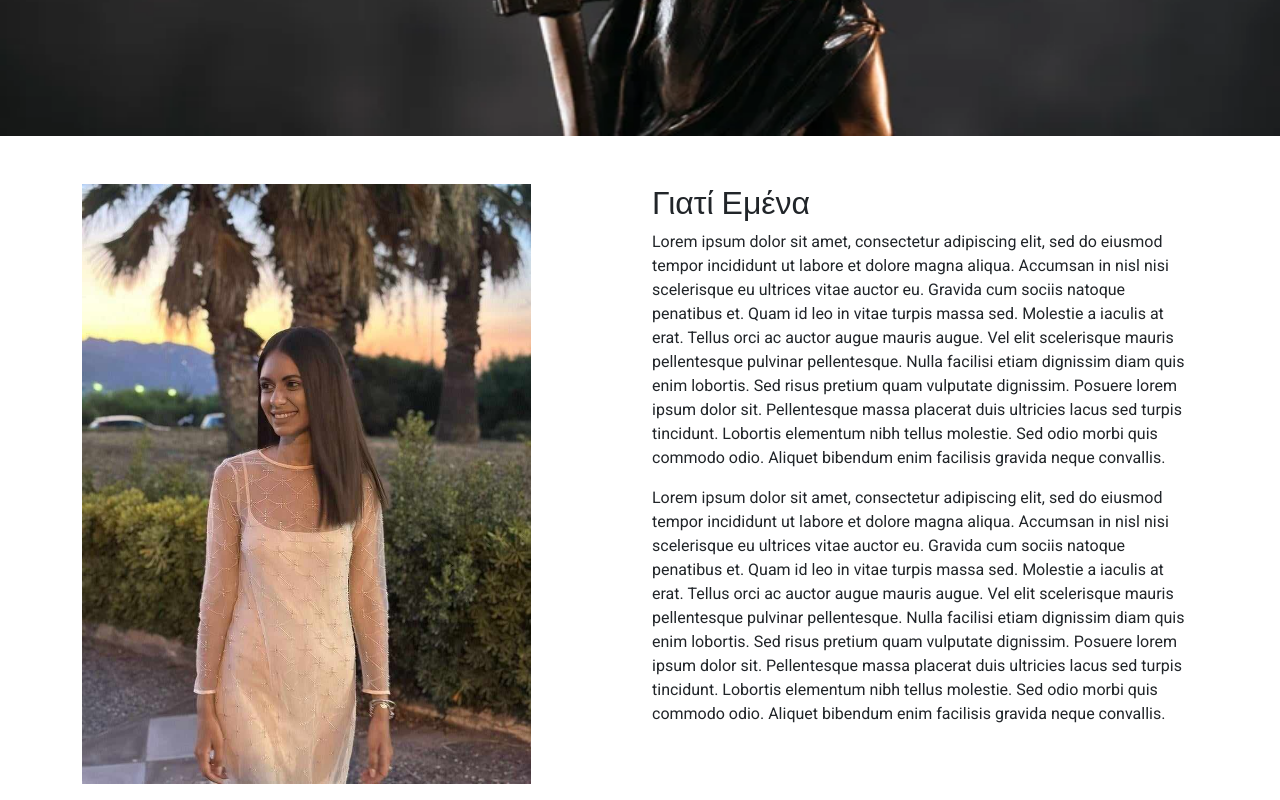
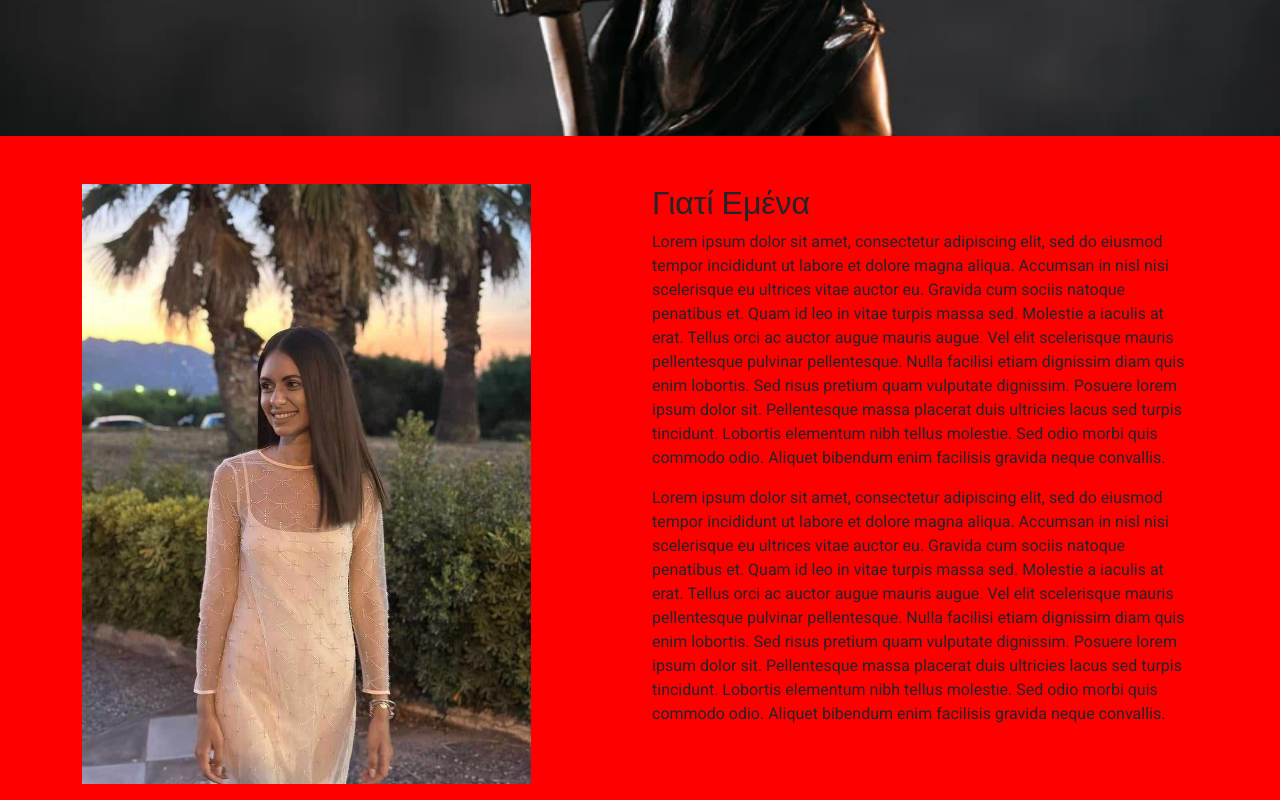
Before and after one commit to Kanaris933/ChrysaFountouki, a plain HTML site: page index.html in a window 1280 px wide. Shown: the part 620-1420 px from the top of the page. Drawn offline with nearby package versions, Linux system fonts and the light colour scheme.

Commit message:
Add files via upload

```diff
--- a/style.css
+++ b/style.css
@@ -55,12 +55,13 @@
 
 /* Background color  */
 
-/* .Paint-Background {
+.Paint-Background {
     margin-left: 0px;
     margin-right: 0px;
     background-color: #f0e2d3;
+    background-color: red;
     overflow: hidden;
-} */
+}
 
 /* Background color  */
 
@@ -89,6 +90,7 @@
     margin: 0;
     width: 100vw;
 }
+
 
 .header-mainpage h1 {
     grid-area: 1/1/2/2;
```
